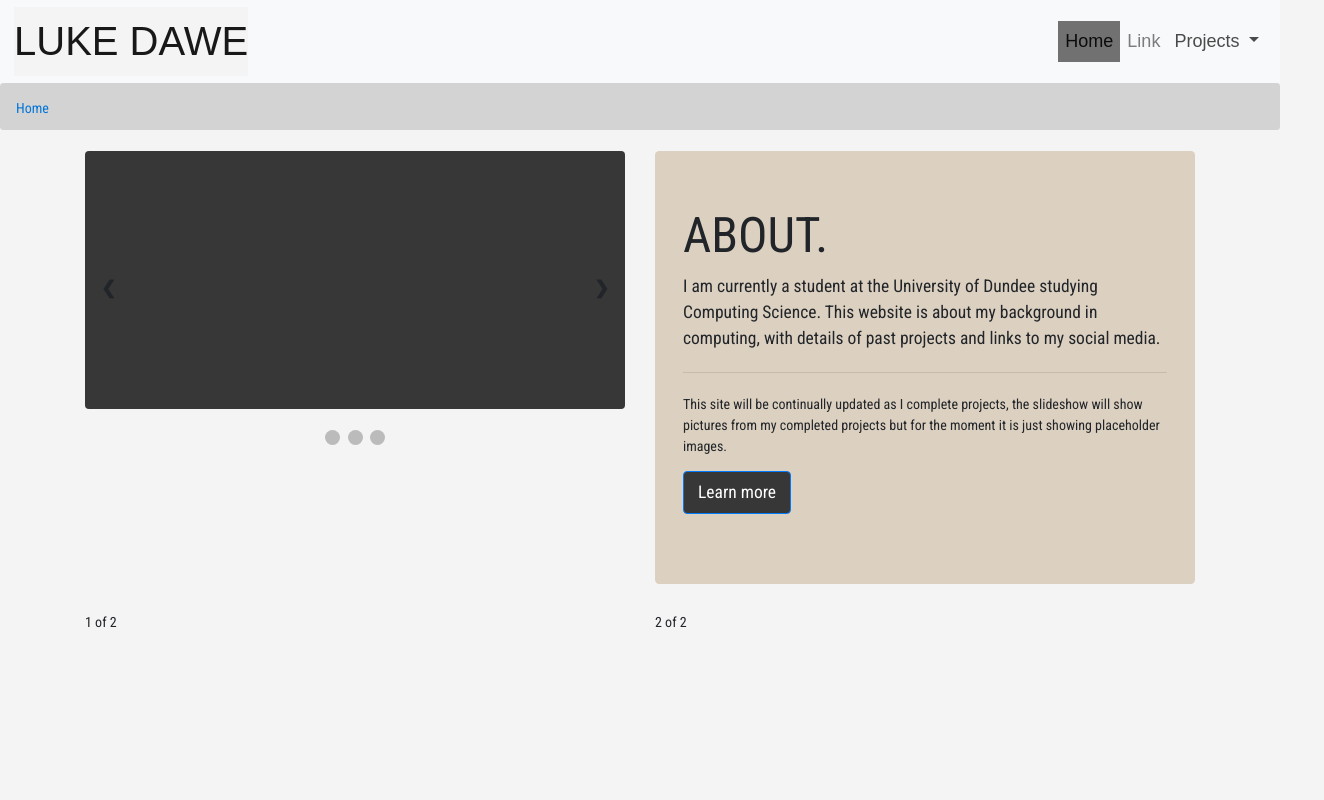
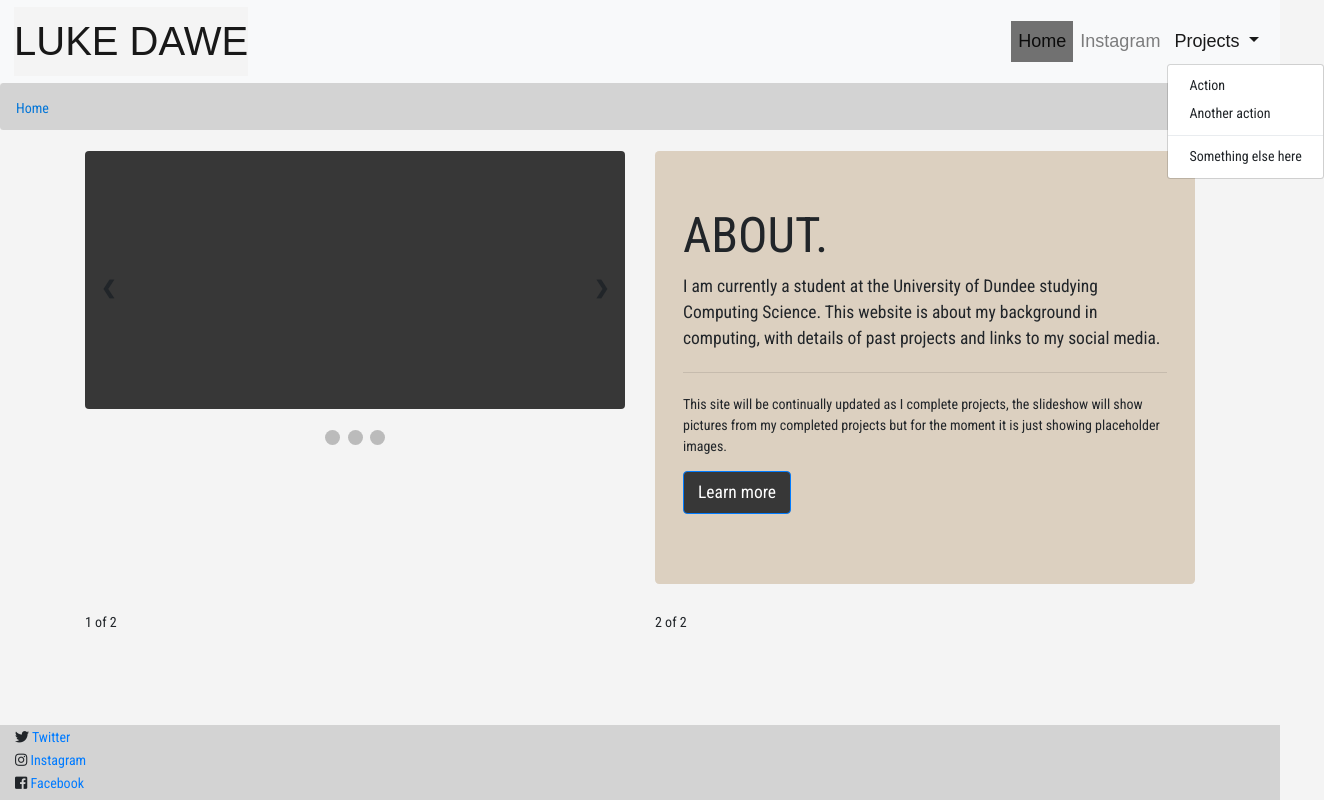
Before and after one commit to lukedawe/LukeEdits, a plain HTML site: page index.html in a window 1280 px wide. Both pictures are taken after a click on the button "Projects". Shown: the whole page, 1324 px wide, since content can reach past the window. Drawn offline with nearby package versions, Linux system fonts and the light colour scheme; a web font is replaced by a local one.

Commit message:
Added the new footer and header to the existing pages.

```diff
--- a/index.html
+++ b/index.html
@@ -3,17 +3,21 @@
 
 <head>
 	<meta charset="utf-8">
-	<title>LUKEDAWE_homepage</title>
+	<title>Luke Dawe Website</title>
 	<link rel="stylesheet" href="https://stackpath.bootstrapcdn.com/bootstrap/4.1.3/css/bootstrap.min.css" integrity="sha384-MCw98/SFnGE8fJT3GXwEOngsV7Zt27NXFoaoApmYm81iuXoPkFOJwJ8ERdknLPMO" crossorigin="anonymous">
+	<script src="https://code.jquery.com/jquery-3.3.1.slim.min.js" integrity="sha384-q8i/X+965DzO0rT7abK41JStQIAqVgRVzpbzo5smXKp4YfRvH+8abtTE1Pi6jizo" crossorigin="anonymous"></script>
+<script src="https://cdnjs.cloudflare.com/ajax/libs/popper.js/1.14.3/umd/popper.min.js" integrity="sha384-ZMP7rVo3mIykV+2+9J3UJ46jBk0WLaUAdn689aCwoqbBJiSnjAK/l8WvCWPIPm49" crossorigin="anonymous"></script>
+<script src="https://stackpath.bootstrapcdn.com/bootstrap/4.1.3/js/bootstrap.min.js" integrity="sha384-ChfqqxuZUCnJSK3+MXmPNIyE6ZbWh2IMqE241rYiqJxyMiZ6OW/JmZQ5stwEULTy" crossorigin="anonymous"></script>
 	<link href="unsemantic-grid-responsive-tablet.css" rel="stylesheet" type="text/css">
 	<link href="https://fonts.googleapis.com/css?family=Catamaran|Courgette|Encode+Sans+Condensed|Heebo|Permanent+Marker" rel="stylesheet">
 	<link href="LUKEDAWE_masterpage.css" rel="stylesheet" type="text/css">
 	<link href="https://fonts.googleapis.com/css?family=Roboto+Condensed" rel="stylesheet">
 	<link rel="stylesheet" href="https://use.typekit.net/nby5bvh.css">
+	<link rel="stylesheet" href="https://use.fontawesome.com/releases/v5.5.0/css/all.css" integrity="sha384-B4dIYHKNBt8Bc12p+WXckhzcICo0wtJAoU8YZTY5qE0Id1GSseTk6S+L3BlXeVIU" crossorigin="anonymous">
 </head>
 
 <body>
-	<nav class="navbar navbar-expand-lg navbar-light bg-light"><a class="navbar-brand" href="LUKEDAWE_homepage.html">LUKE DAWE</a>
+	<nav class="navbar navbar-expand-lg navbar-light bg-light"><a class="navbar-brand" href="index.html">LUKE DAWE</a>
 		<button class="navbar-toggler" type="button" data-toggle="collapse" data-target="#navbarSupportedContent" aria-controls="navbarSupportedContent" aria-expanded="false" aria-label="Toggle navigation">
 			<span class="navbar-toggler-icon"></span>
 		</button>
@@ -24,25 +28,37 @@
 					<a class="nav-link" href="index.html">Home <span class="sr-only">(current)</span></a>
 				</li>
 				<li class="nav-item">
-					<a class="nav-link" href="#">Link</a>
+					<a class="nav-link" href="https://www.instagram.com/lkdw_photo/">Instagram</a>
 				</li>
 				<li class="nav-item dropdown">
-					<a class="nav-link dropdown-toggle" href="#" id="navbarDropdown" role="button" data-toggle="dropdown" aria-haspopup="true" aria-expanded="false">
+					<a class="nav-link dropdown-toggle" id="navbarDropdown" role="button" data-toggle="dropdown" aria-haspopup="true" aria-expanded="false">
 						Projects
 					</a>
 					<div class="dropdown-menu" aria-labelledby="navbarDropdown">
-						<a class="dropdown-item" href="#">Action</a>
-						<a class="dropdown-item" href="#">Another action</a>
+						<a class="dropdown-item" href="index.html">Action</a>
+						<a class="dropdown-item" href="projects.html">Another action</a>
 						<div class="dropdown-divider"></div>
-						<a class="dropdown-item" href="#">Something else here</a>
+						<a class="dropdown-item" href="index.html">Something else here</a>
 					</div>
 				</li>
 			</ul>
 		</div>
 	</nav>
+
 	<ul class="breadcrumb">
 		<li><a href="index.html">Home</a></li>
 	</ul>
+	<footer>
+		<i class="fab fa-twitter"></i>
+		<a href="https://twitter.com">Twitter</a>
+		<br>
+		<i class="fab fa-instagram"></i>
+		<a href="https://instagram.com">Instagram</a>
+		<br>
+		<i class="fab fa-facebook-square"></i>
+		<a href="https://facebook.com">Facebook</a>
+
+	</footer>
 	<div class="container">
 		<div class="row">
 			<div class="col-sm-6">
```
Also changed, not shown: default.html (+3 -0 lines), projects.html (+21 -9 lines).
